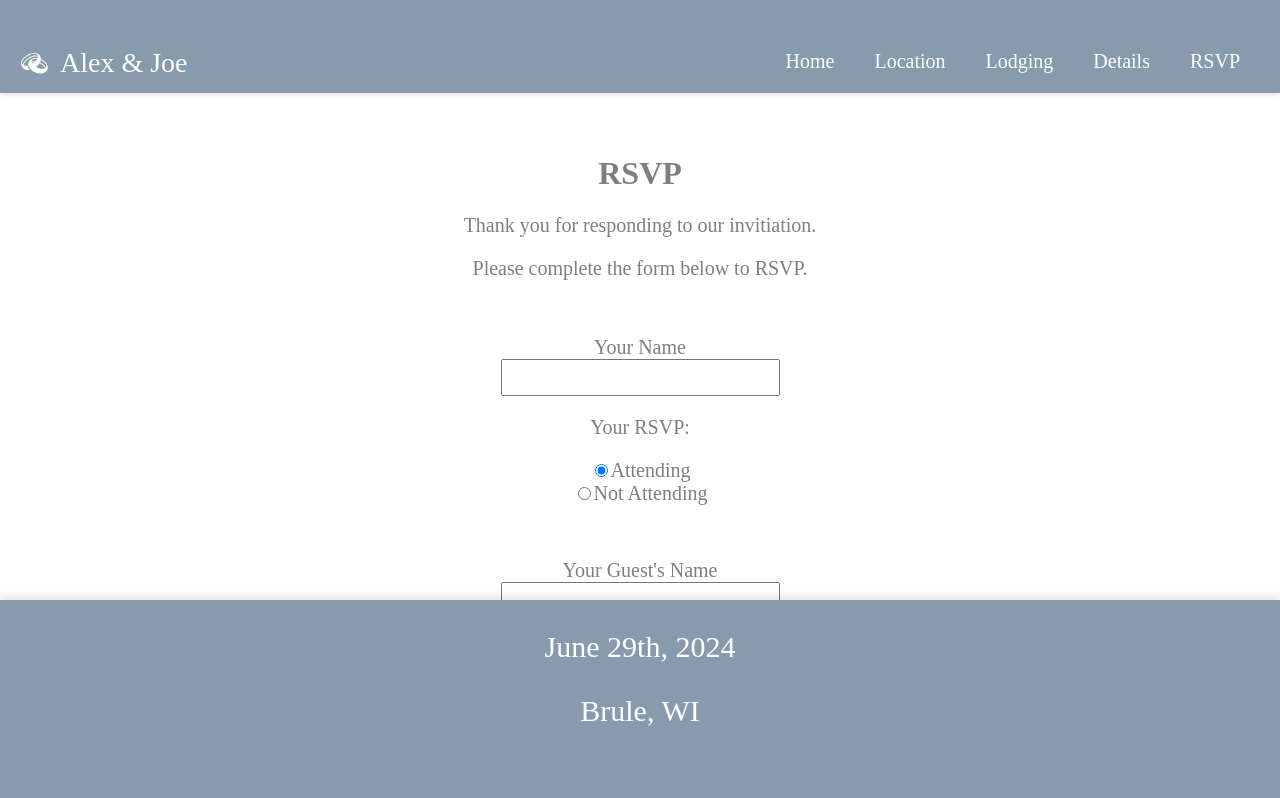
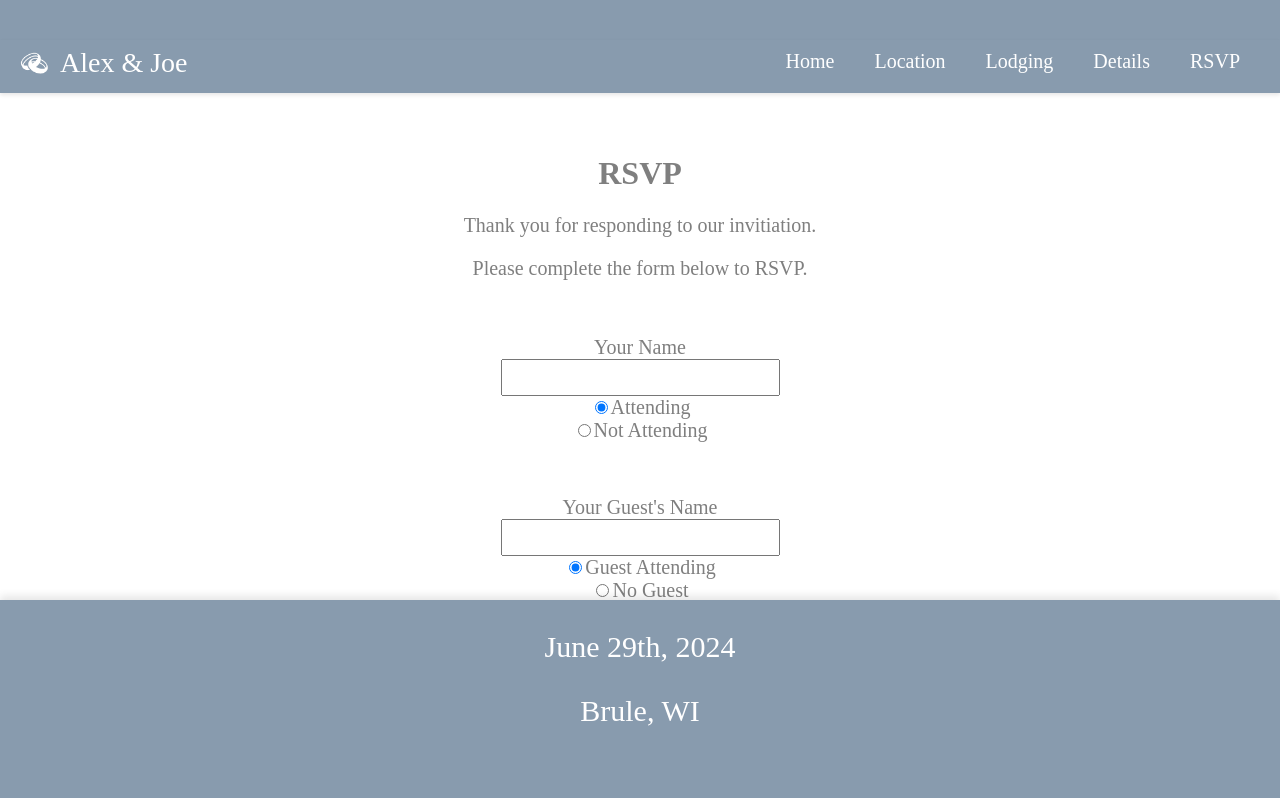
Before and after one commit to josephlarrivy/wedding-website-client, a React (Vite) app: page /rsvp in a window 1280 px wide. Shown: the top 798 px of the page. Built offline with nearby package versions, Linux system fonts and the light colour scheme.

Commit message:
tweaked another thing

```diff
--- a/src/components/NewRsvp.jsx
+++ b/src/components/NewRsvp.jsx
@@ -78,7 +78,8 @@ const NewRsvp = () => {
         />
       </label>
 
-      <p>Your RSVP:</p>
+      {/* <p>Your RSVP:</p> */}
+      <br />
       <label htmlFor='your-name-attending'>
         <input
           type='radio'
@@ -118,7 +119,8 @@ const NewRsvp = () => {
         />
       </label>
 
-      <p>Your Guest's RSVP:</p>
+      {/* <p>Your Guest's RSVP:</p> */}
+      <br />
       <label htmlFor='your-guest-attending'>
         <input
           type='radio'
```
